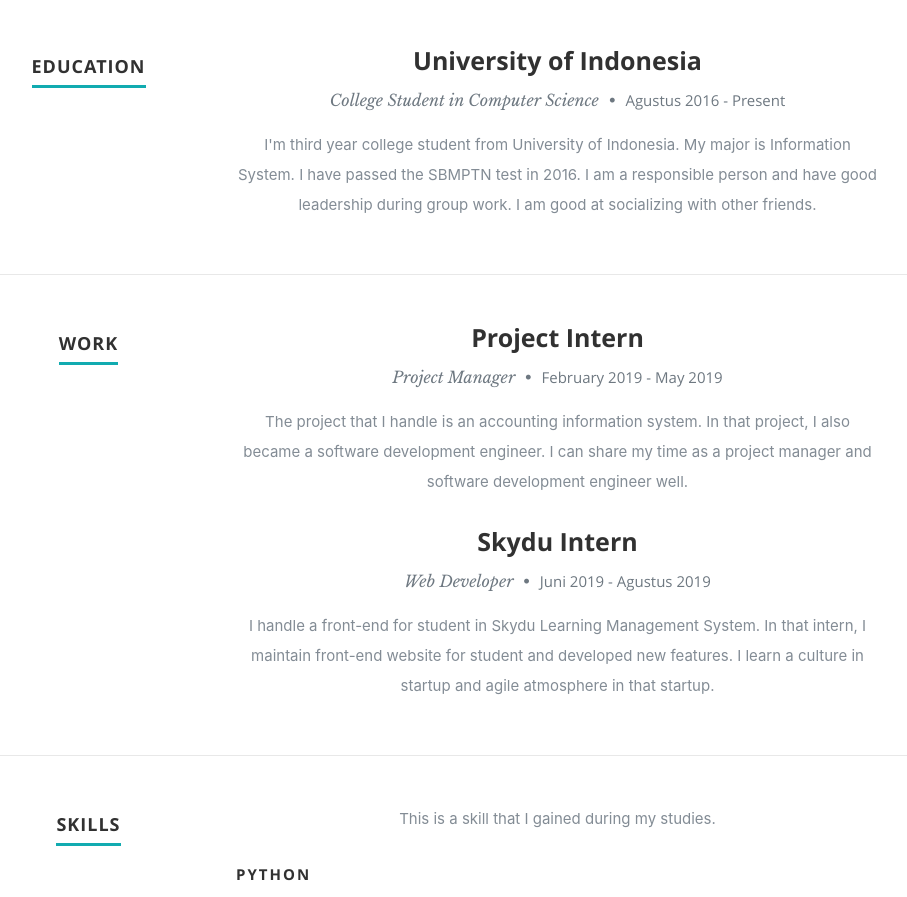
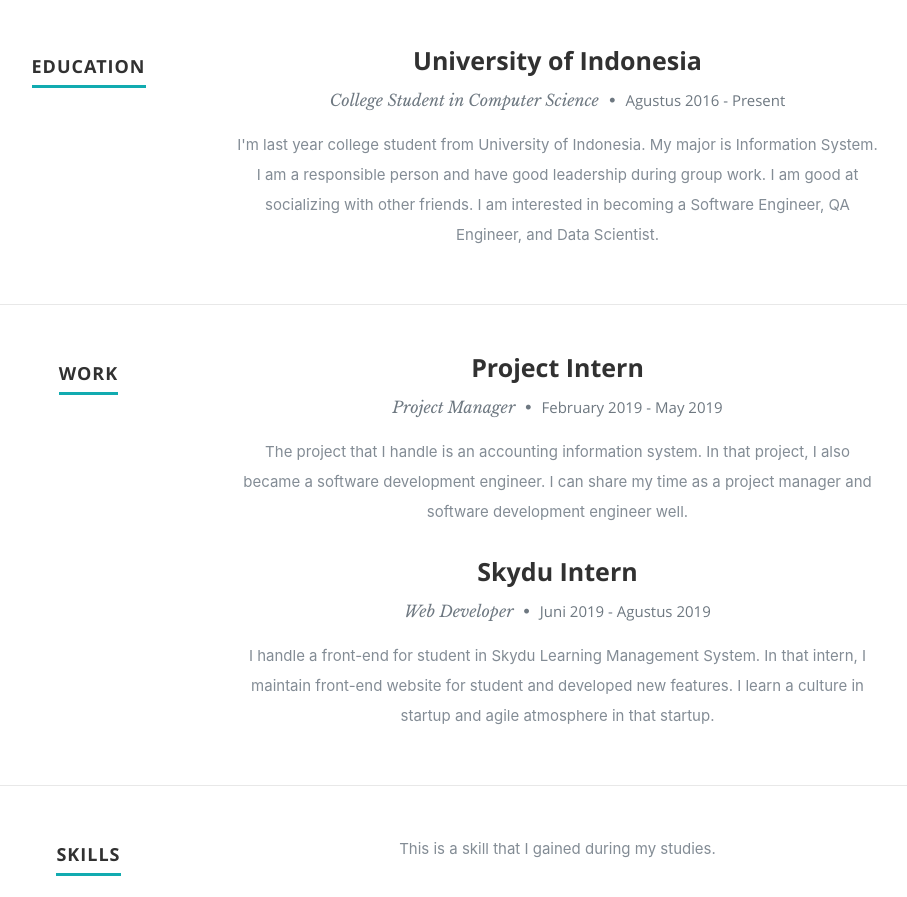
Before and after one commit to IsmailAlGhani/Aboutme, a React (Create React App) app: page / in a window 1280 px wide. Shown: the part 1480-2377 px from the top of the page, without its empty margins (169-1076 px from the left). Built offline with nearby package versions, Linux system fonts and the light colour scheme.

Commit message:
resume update

```diff
--- a/src/components/resume/resume.js
+++ b/src/components/resume/resume.js
@@ -16,9 +16,10 @@ export default class Resume extends Component {
                                     <h3>University of Indonesia</h3>
                                     <p className="info">College Student in Computer Science <span>•</span> <em className="date">Agustus 2016 - Present</em></p>
                                     <p>
-                                    I'm third year college student from University of Indonesia.
-                                    My major is Information System. I have passed the SBMPTN test in 2016.
+                                    I'm last year college student from University of Indonesia.
+                                    My major is Information System.
                                     I am a responsible person and have good leadership during group work. I am good at socializing with other friends.
+                                    I am interested in becoming a Software Engineer, QA Engineer, and Data Scientist.
                                     </p>
                                 </div>
                             </div>
```
